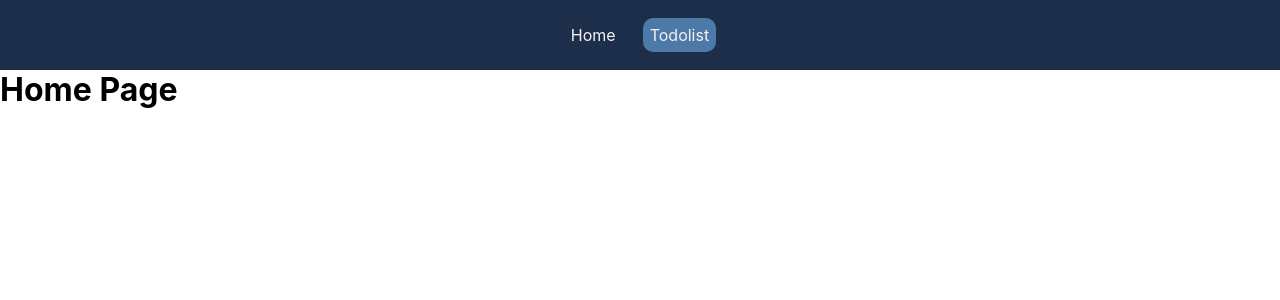
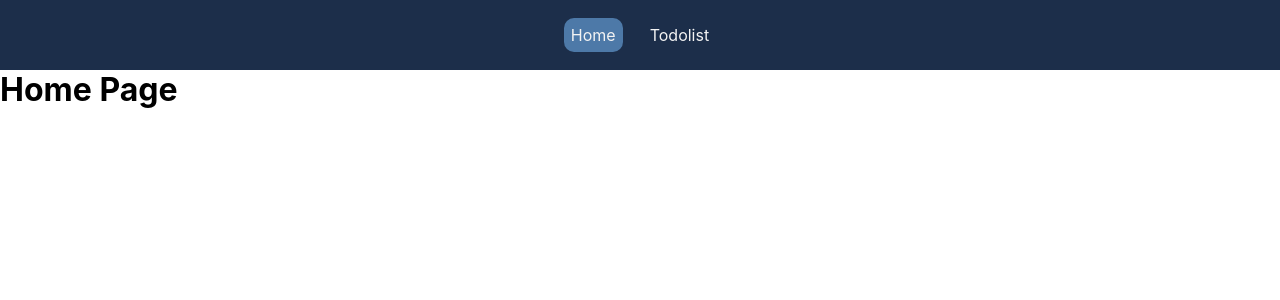
Before and after one commit to CallumB04/react-todolist, a React (Create React App) app: page / in a window 1280 px wide. Shown: the top 300 px of the page. Built offline with nearby package versions, Linux system fonts and the light colour scheme.

Commit message:
feat: highlight active page in navbar

```diff
--- a/src/components/Navbar.js
+++ b/src/components/Navbar.js
@@ -1,23 +1,31 @@
 import "./Navbar.css";
 import React, { useState } from 'react';
+import { Link } from 'react-router-dom';
 
 function Navbar() {
 
     // state for active page - will highlight behind active page in navbar
-    const [activePage, setActivePage] = useState("todo");
+    const [activePage, setActivePage] = useState("home");
+
+    // function to update activePage on click
+    const handlePageChange = (page) => {
+        setActivePage(page);
+    }
 
     return (
         <nav className="navbar">
             <ul>
                 <NavbarItem
-                    isActive={activePage === "home" ? true : false}
+                    isActive={activePage === "home"}
                     itemName="Home"
                     destination="/"
+                    onClick={() => handlePageChange("home")}
                 />
                 <NavbarItem
-                    isActive={activePage === "todo" ? true : false}
+                    isActive={activePage === "todo"}
                     itemName="Todolist"
                     destination="/todolist"
+                    onClick={() => handlePageChange("todo")}
                 />
             </ul>
         </nav>
@@ -27,14 +35,14 @@ function Navbar() {
 function NavbarItem(props) {
 
     // destructuring props
-    const { isActive, itemName, destination } = props;
+    const { isActive, itemName, destination, onClick } = props;
 
     // adds 'active' class if set in props, will highlight behind navbar option
     return (
         <li className={`navbar-item ${isActive ? "active" : ""}`}>
-            <a href={destination}>
+            <Link to={destination} onClick={onClick}>
                 {itemName}
-            </a>
+            </Link>
         </li>
     );
 }
```
